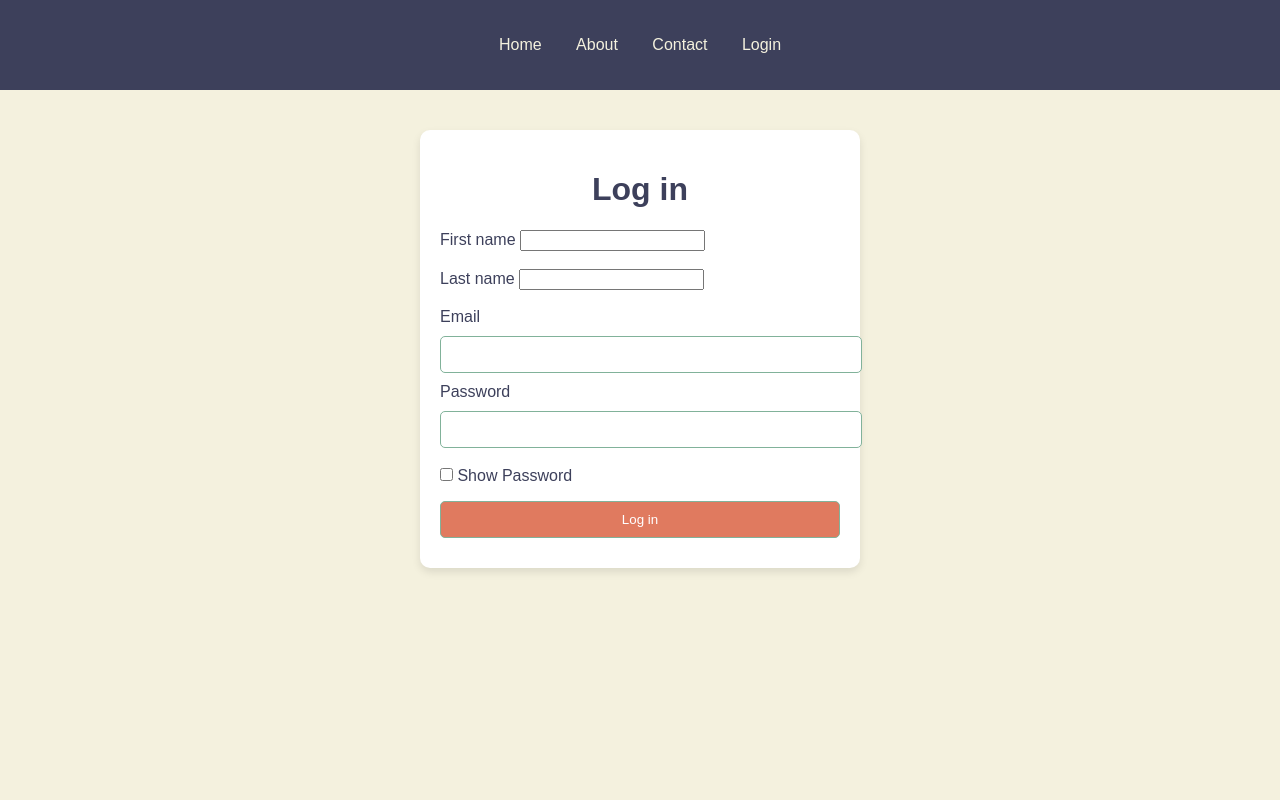
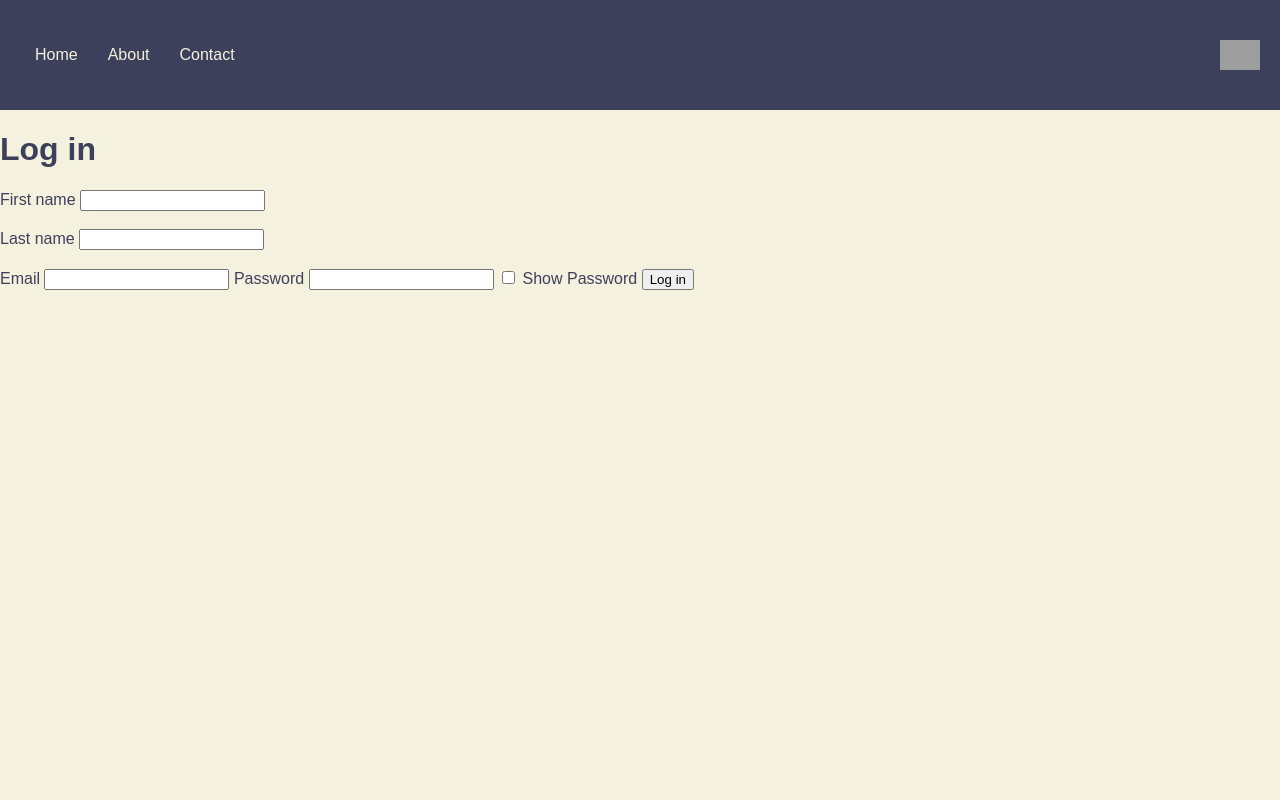
Before and after one commit to larslovold/IDATA2306-Applikasjonsutvikling-Group-18, a PHP site: page /login.html in a window 1280 px wide. Run offline with PHP 8.4, Linux system fonts and the light colour scheme; grey boxes are pictures that could not be loaded.

Commit message:
improved nav

```diff
--- a/src/main/html/FrontPage.css
+++ b/src/main/html/FrontPage.css
@@ -1,40 +1,105 @@
-body {
+body, html {
     font-family: Arial, sans-serif;
     background-color: #F4F1DE;
     color: #3D405B;
     margin: 0;
     padding: 0;
+    height: 100%;
 }
 
 header {
     background-color: #3D405B;
+    padding: 40px 20px; /* Adjust padding as needed */
+    display: flex;
+    justify-content: space-between;
+    align-items: center;
+}
+
+nav {
+    width: 100%;
+    display: flex;
+    justify-content: space-between;
+    align-items: center;
+}
+
+.nav-links, .login-icon {
+    list-style-type: none;
+    padding: 0;
+    margin: 0;
+    display: flex;
+    justify-content: center;
+    align-items: center;
+}
+
+.nav-links li {
+    margin: 0 15px; /* Space between links */
+}
+
+.nav-links a, .login-icon a {
     color: #F4F1DE;
+    text-decoration: none;
     padding: 20px 0;
 }
 
-nav ul {
-    list-style-type: none;
-    padding: 0;
-    text-align: center;
+.login-icon {
+    justify-content: flex-end;
 }
 
-nav li {
-    display: inline;
-    margin: 0 15px;
+.login-icon li a img {
+    display: block;
+    height: 20px;
 }
 
-nav a {
-    color: #F4F1DE;
-    text-decoration: none;
+.login-dropdown .dropdown-content {
+    display: none;
+    position: absolute;
+    right: 0; /* Align dropdown to the right edge of the icon */
+    background-color: #f9f9f9;
+    box-shadow: 0 8px 16px rgba(0,0,0,0.2);
+    z-index: 1;
 }
 
+.login-dropdown:hover .dropdown-content {
+    display: block;
+}
+
+.dropdown-content a {
+    color: black;
+    padding: 12px 16px;
+    text-decoration: none;
+    display: block;
+}
+
+.dropdown-content a:hover {
+    background-color: #f1f1f1;
+}
+
+/* Corrected media query structure */
+@media (max-width: 600px) {
+    nav ul {
+        flex-direction: column;
+    }
+
+    .nav-links li, .login-icon li {
+        margin: 10px 0; /* Adjust spacing for mobile */
+    }
+
+    .nav-links, .login-icon {
+        justify-content: center;
+    }
+
+    .login-icon {
+        order: 1; /* Puts login icon at the top on mobile */
+    }
+}
+
+/* Additional styles that might be needed based on your previous CSS */
 .search-section {
     text-align: center;
     padding: 50px 20px;
 }
 
-.search-form input[type="text"],
-.search-form button {
+.search-form input[type="text"], .search-form button {
     padding: 10px;
     margin-right: -4px; /* Adjust based on your styling to align perfectly */
     border: 2px solid #81B29A;
@@ -66,89 +131,3 @@ footer {
     bottom: 0;
     width: 100%;
 }
-
-/* Corrected media query structure */
-@media (max-width: 600px) {
-    nav li {
-        display: block;
-        margin: 10px 0;
-    }
-
-    .content-section, .how-it-works {
-        padding: 20px 20px; /* Reduced padding for smaller screens */
-        margin: 20px;
-        max-width: 600px;
-    }
-
-    .map-container iframe {
-        height: 300px;
-    }
-}
-
-.map-container iframe {
-    width: 100%;
-    height: 400px;
-    border: none;
-    margin-top: 20px;
-}
-
-.contact-info {
-    list-style-type: none;
-    padding: 0;
-}
-
-.contact-info li {
-    margin-bottom: 10px;
-}
-
-.social-media a {
-    color: #81B29A;
-    text-decoration: none;
-    margin: 0 10px;
-}
-
-.social-media a:hover {
-    color: #E07A5F;
-}
-.login-form {
-    max-width: 400px;
-    padding: 20px;
-    margin: 40px auto;
-    background-color: white;
-    border-radius: 10px;
-    box-shadow: 0 4px 8px rgba(0,0,0,0.1);
-}
-
-.login-form h1 {
-    text-align: center;
-    color: #3D405B;
-}
-
-.login-form input[type="text"],
-.login-form input[type="email"],
-.login-form input[type="password"],
-.login-form input[type="submit"] {
-    width: 100%;
-    padding: 10px;
-    margin: 10px 0;
-    border-radius: 5px;
-    border: 1px solid #81B29A;
-}
-
-.login-form input[type="submit"] {
-    background-color: #E07A5F;
-    color: white;
-    cursor: pointer;
-}
-
-.login-form input[type="checkbox"] {
-    margin: 10px 0;
-}
-
-/* Responsive adjustments */
-@media (max-width: 600px) {
-    .login-form {
-        margin: 20px;
-        padding: 20px;
-    }
-}
--- a/src/main/html/login.html
+++ b/src/main/html/login.html
@@ -8,11 +8,20 @@
 <body>
     <header>
         <nav>
-        <ul>
+            <ul class="nav-links">
                 <li><a href="index.html">Home</a></li>
                 <li><a href="aboutus.html">About</a></li>
                 <li><a href="contactus.html">Contact</a></li>
-            <li><a href="login.html">Login</a></li>
+            </ul>
+            <ul class="login-icon">
+                <li class="login-dropdown">
+                    <a href="login.html"><img src="../resources/user.png" alt="Login" style="height: 30px;"></a>
+                    <div class="dropdown-content">
+                        <a href="profile.html">Profile</a>
+                        <a href="preferences.html">Preferences</a>
+                        <a href="logout.html">Logout</a>
+                    </div>
+                </li>
             </ul>
         </nav>
     </header>
```
Also changed, not shown: src/main/html/aboutus.html (+11 -2 lines), src/main/html/contactus.html (+11 -2 lines), src/main/html/index.html (+12 -2 lines), src/main/resources/user.png (added), src/main/resources/usericon.jpg (added). Lines whose indentation alone changed are shown as unchanged.
